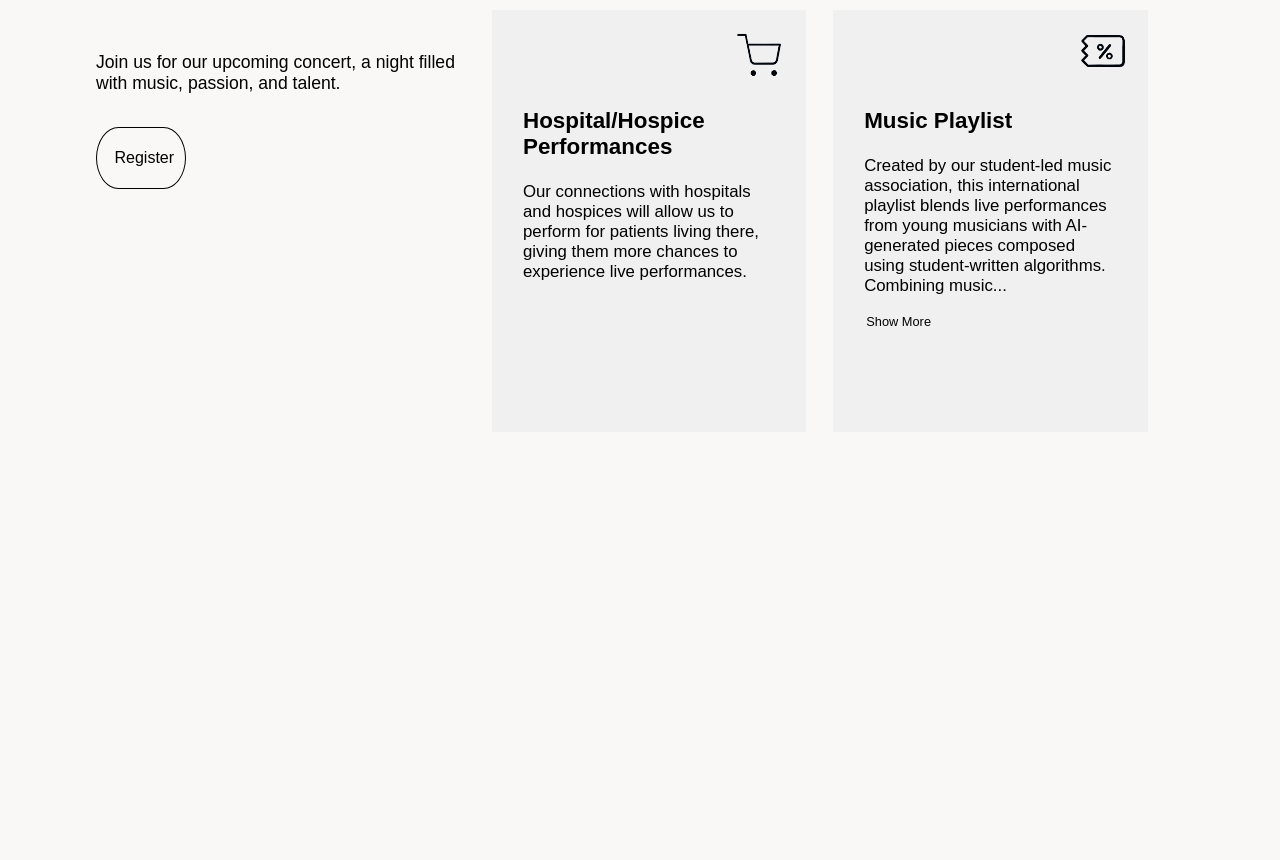
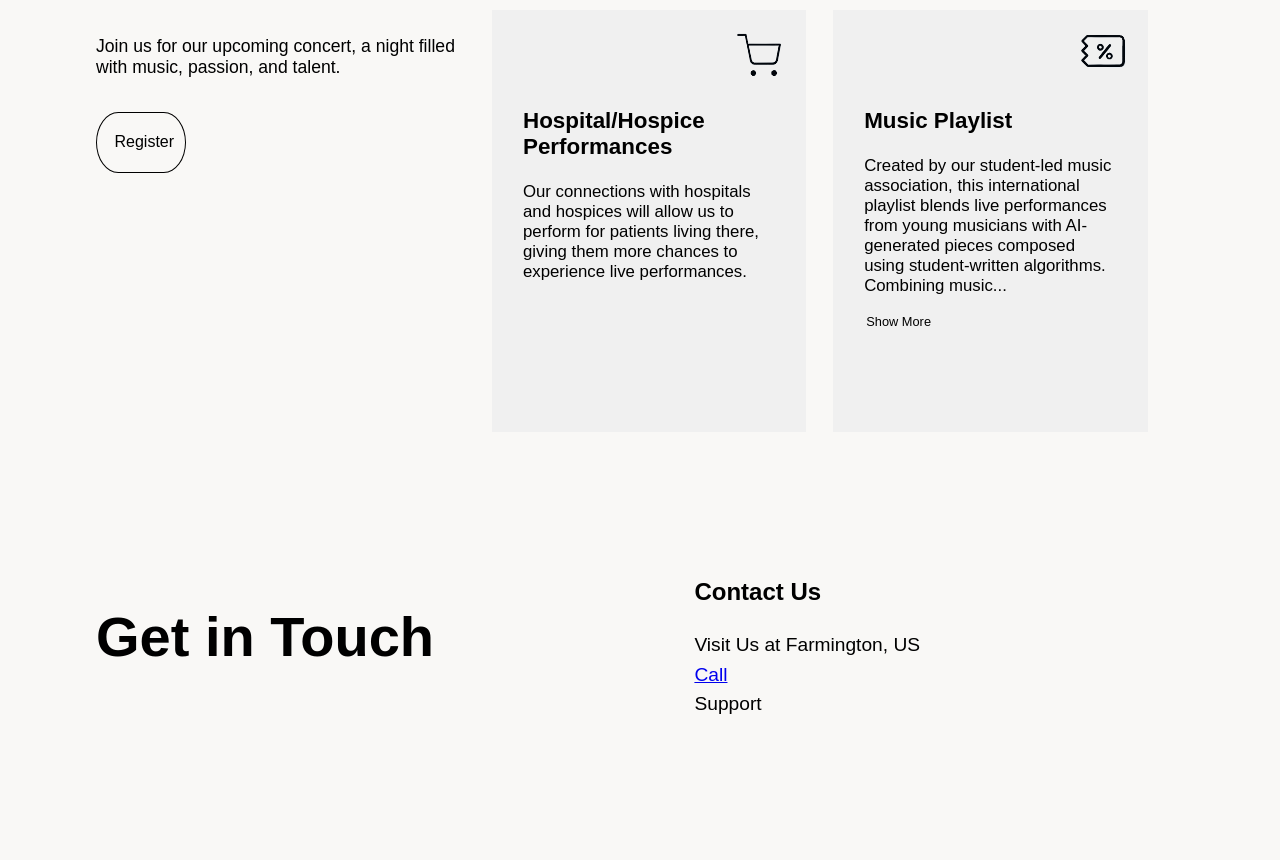
Before and after one commit to CharlieRusso001/FMSA-Website, a plain HTML site: page index.html in a window 1280 px wide. Shown: the part 2104-2964 px from the top of the page. Before the commit the page ends 2536 px from the top, so only its background shows below. Drawn offline with Linux system fonts and the light colour scheme.

Commit message:
Contact Us on Home Page Done 7/6/25

```diff
--- a/index.html
+++ b/index.html
@@ -108,6 +108,22 @@
             </div>
         </div>
 
+        <div class = "homegetintouch">
+            <div class = "homegetintouch-contact-us-container">
+                <h1>Get in Touch</h1>
+                <div class = "homegetintouch-contact-us-info">
+                    <h3>Contact Us</h3>
+                    <p>Visit Us at Farmington, US</p>
+                    <a href = "tel:+8605082236">Call</a>
+                    <p>Support</p>
+                </div>
+            </div>
+        </div>
+
+
+
+
+
 
 
 
--- a/style.css
+++ b/style.css
@@ -266,7 +266,7 @@ nav button:hover {
 }
 
 .homeupcoming .homeupcoming-description h2 {
-    font-size: 4rem;
+    font-size: 3.5rem;
 }
 
 .homeupcoming .homeupcoming-description p {
@@ -377,3 +377,51 @@ nav button:hover {
     border: 0;
     font-size: 0.8rem;
 }
+
+
+
+.homegetintouch {
+    position: relative;
+    display: flex;
+    flex-direction: row;
+    width: 100%;
+    margin: auto;
+    transform: translateY(23rem);
+    padding-top: 12%;
+    padding-bottom: 11%;
+}
+
+.homegetintouch .homegetintouch-contact-us-container {
+    display: flex;
+    width: 85%;
+    margin: auto;
+}
+
+.homegetintouch .homegetintouch-contact-us-container h1{
+    display: flex;
+    font-size: 3.5rem;
+    align-items: center;
+}
+
+.homegetintouch .homegetintouch-contact-us-container .homegetintouch-contact-us-info {
+    display: flex;
+    flex-direction: column;
+    justify-content: center;
+    align-items: flex-start;
+    width: 45%;
+    margin-left: auto;
+}
+
+.homegetintouch .homegetintouch-contact-us-container .homegetintouch-contact-us-info h3 {
+    font-size: 1.5rem;
+}
+
+.homegetintouch .homegetintouch-contact-us-container .homegetintouch-contact-us-info p {
+    font-size: 1.2rem;
+    margin: 0.8% 0;
+}
+
+.homegetintouch .homegetintouch-contact-us-container .homegetintouch-contact-us-info a {
+    font-size: 1.2rem;
+    margin: 0.8% 0;
+}
```
